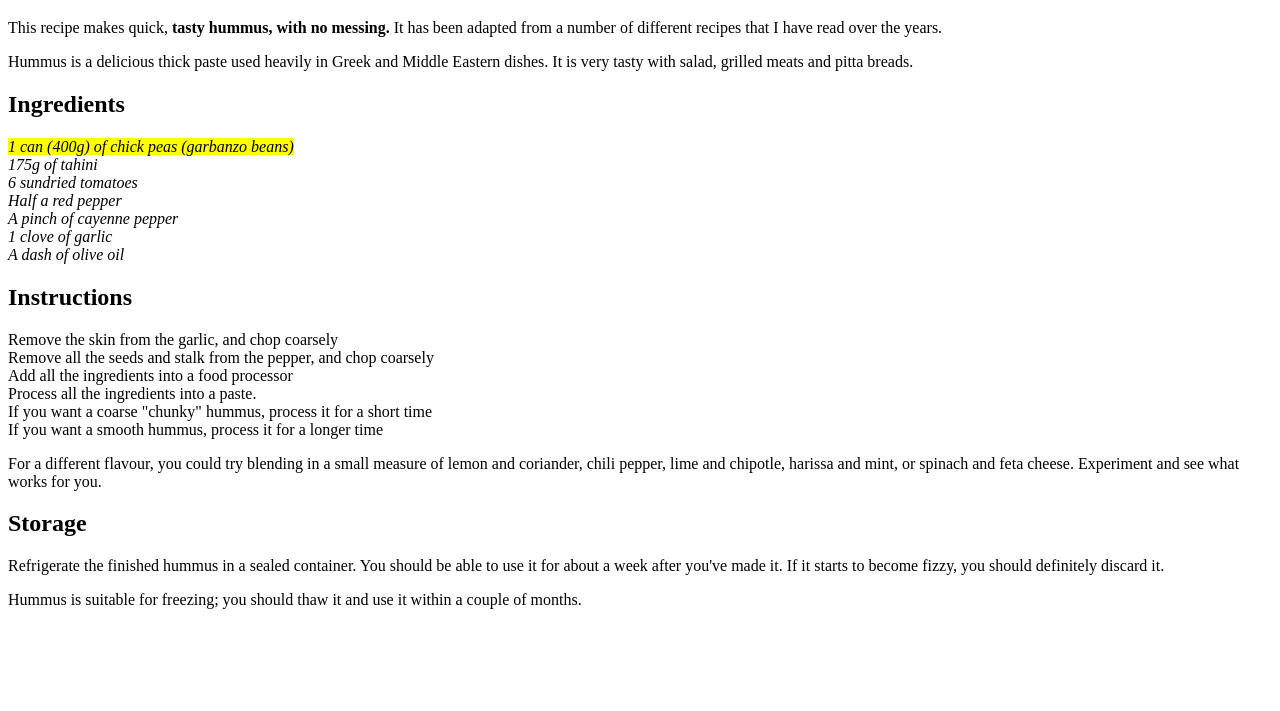
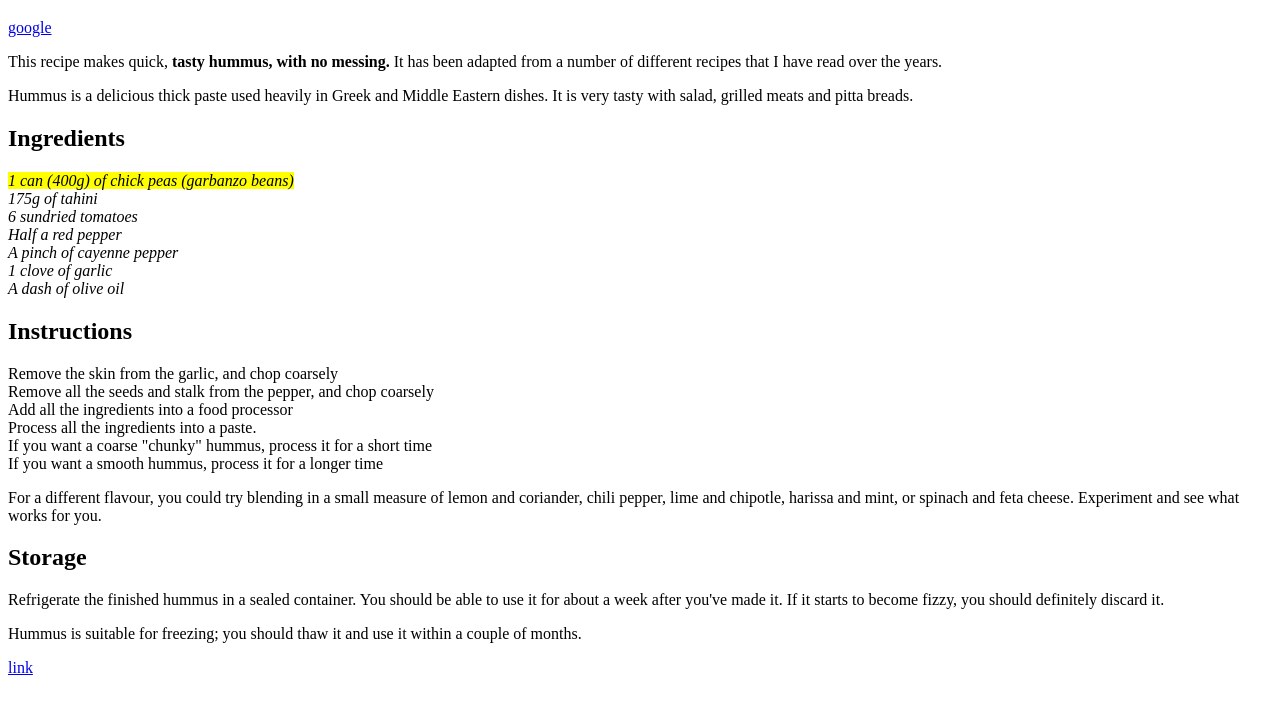
Before and after one commit to powerpanzy/powerpanzy.github.io, a plain HTML site: page esemple/recipe.html in a window 1280 px wide. Shown: the part 61-772 px from the top of the page. Drawn offline with Linux system fonts and the light colour scheme.

Commit message:
aggiunta link

```diff
--- a/esemple/recipe.html
+++ b/esemple/recipe.html
@@ -6,7 +6,7 @@
 </head>
 <body>
 <h1>Quick hummus recipe</h1>
-
+<a href="https://www.google.com" target="_blank">google</a>
 <p>This recipe makes quick, <strong>tasty hummus, with no messing.</strong> It has been adapted from a number of
     different recipes that I
     have read over the years.</p>
@@ -50,6 +50,6 @@
 <p>
     Hummus is suitable for freezing; you should thaw it and use it within a couple of months.
 </p>
-
+<a href="recipe.html"> link</a>
 </body>
 </html>
```
Also changed, not shown: index.html (+2 -1 lines).
